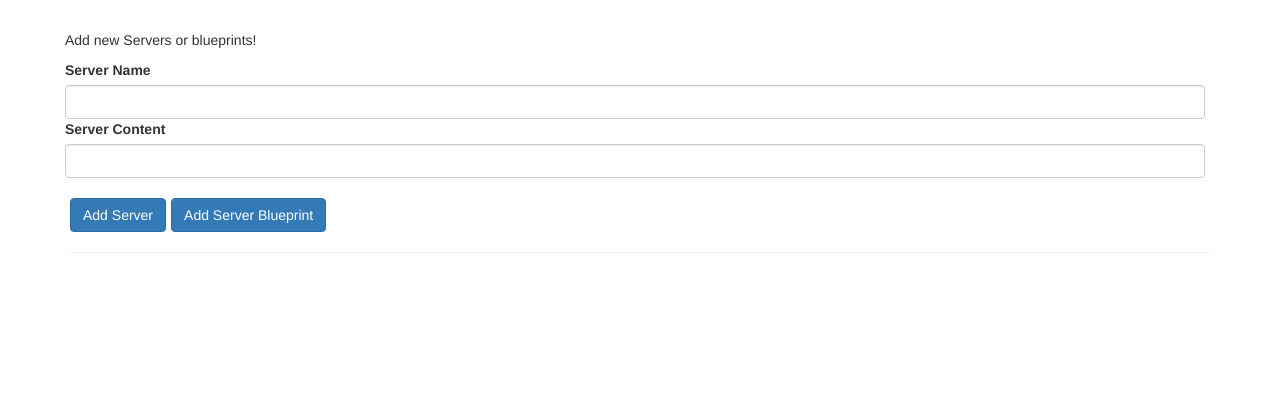
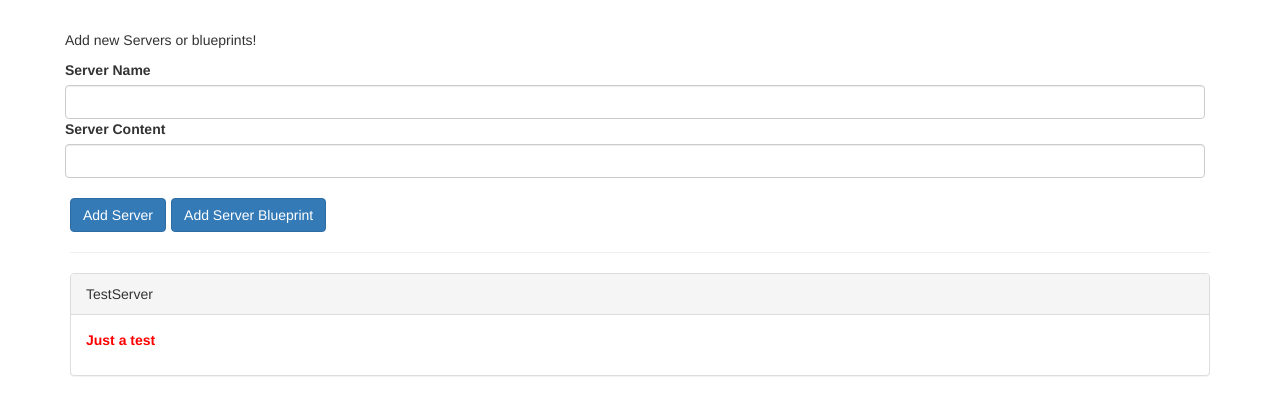
Before and after one commit to long020396/MyFirstApp, an Angular app in the folder cmp-databinding-start/: page / in a window 1280 px wide. Shown: the top 414 px of the page. Built offline with nearby package versions, Linux system fonts and the light colour scheme.

Commit message:
Binding to custom properties. Passing data from parent component to child component.

```diff
--- a/cmp-databinding-start/src/app/app.component.html
+++ b/cmp-databinding-start/src/app/app.component.html
@@ -3,7 +3,9 @@
   <hr>
   <div class="row">
     <div class="col-xs-12">
-      <app-server-element *ngFor="let serverElement of serverelements"></app-server-element>
+      <app-server-element
+        *ngFor="let serverElement of serverElements"
+        [element]="serverElement"></app-server-element>
     </div>
   </div>
 </div>
--- a/cmp-databinding-start/src/app/app.component.ts
+++ b/cmp-databinding-start/src/app/app.component.ts
@@ -6,5 +6,5 @@
   styleUrls: ['./app.component.css']
 })
 export class AppComponent {
-  serverElements = [];
+  serverElements = [{type: 'server', name: 'TestServer', content: 'Just a test'}];
 }
--- a/cmp-databinding-start/src/app/cockpit/cockpit.component.ts
+++ b/cmp-databinding-start/src/app/cockpit/cockpit.component.ts
@@ -15,18 +15,18 @@
   }
 
   onAddServer() {
-    this.serverElements.push({
-      type: 'server',
-      name: this.newServerName,
-      content: this.newServerContent
-    });
+    // this.serverElements.push({
+    //   type: 'server',
+    //   name: this.newServerName,
+    //   content: this.newServerContent
+    // });
   }
 
   onAddBlueprint() {
-    this.serverElements.push({
-      type: 'blueprint',
-      name: this.newServerName,
-      content: this.newServerContent
-    });
+    // this.serverElements.push({
+    //   type: 'blueprint',
+    //   name: this.newServerName,
+    //   content: this.newServerContent
+    // });
   }
 }
--- a/cmp-databinding-start/src/app/server-element/server-element.component.ts
+++ b/cmp-databinding-start/src/app/server-element/server-element.component.ts
@@ -1,4 +1,4 @@
-import { Component, OnInit } from '@angular/core';
+import { Component, OnInit, Input } from '@angular/core';
 
 @Component({
   selector: 'app-server-element',
@@ -6,6 +6,7 @@
   styleUrls: ['./server-element.component.css']
 })
 export class ServerElementComponent implements OnInit {
+  @Input() element: {type: string, name: string, content: string};
 
   constructor() { }
 
```
